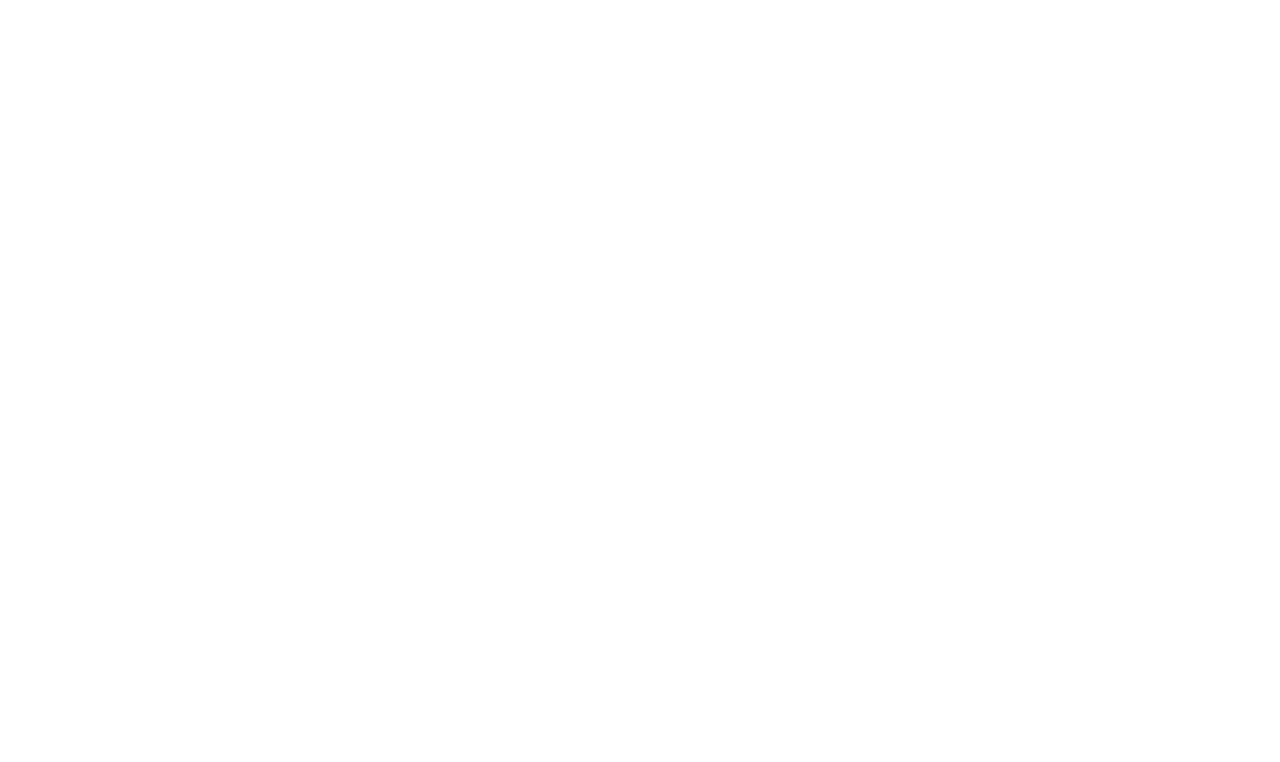
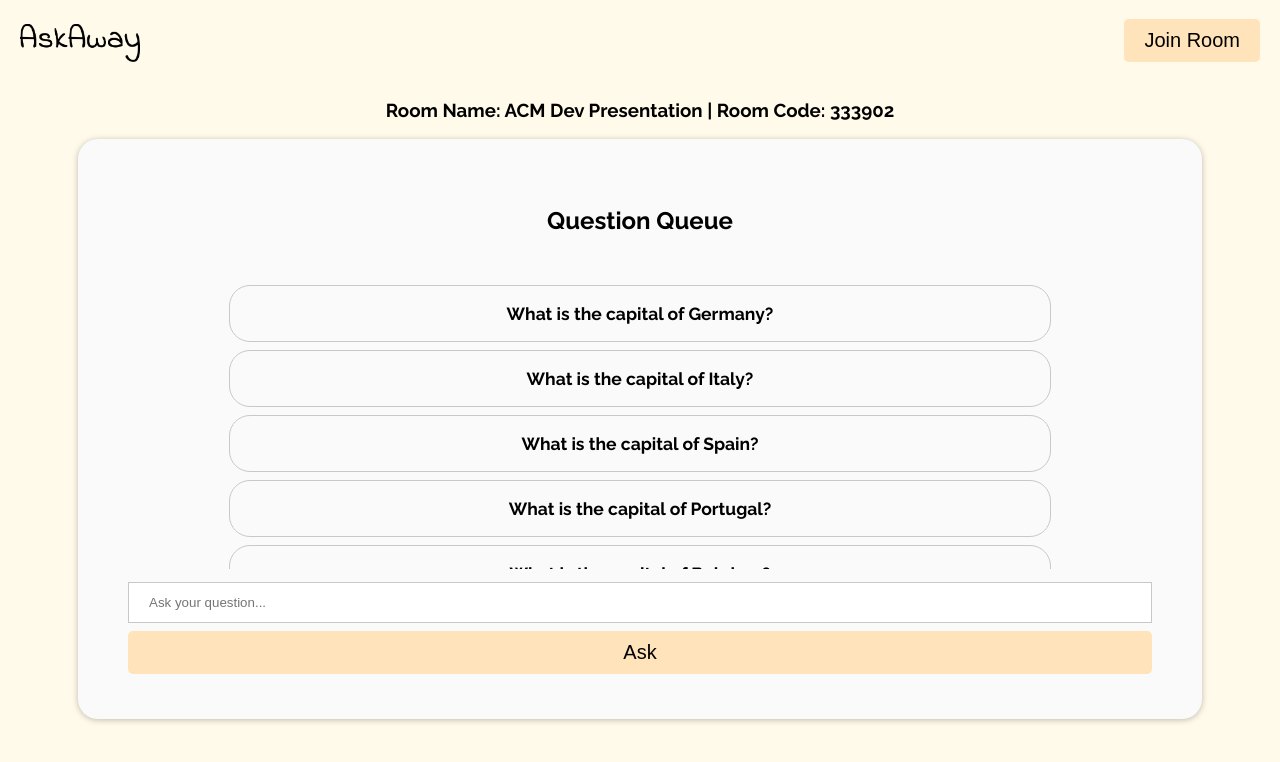
Before and after one commit to acmucsd-projects/hack-team-1-sp22, a React (Create React App) app in the folder client/: page /room in a window 1280 px wide. Before the commit this address had no page. Shown: the top 762 px of the page. Built offline with nearby package versions, Linux system fonts and the light colour scheme.

Commit message:
Added question queue component shell

```diff
--- /dev/null
+++ b/client/src/Pages/QuestionQueue/QuestionQueue.css
@@ -0,0 +1,89 @@
+.question-room {
+    display: flex;
+    flex-direction: column;
+    align-items: center;
+    justify-content: flex-start;
+    height: 90vh;
+    width: 100vw;
+    background-color: #FFFAEA;
+}
+.question-room-header {
+    display: flex;
+    flex-direction: row;
+    align-items: center;
+    justify-content: center;
+    padding: 0px 50px;
+    min-width: 80vw;
+    font-family: 'Raleway', sans-serif;
+}
+
+.question-room-name {
+    align-self: flex-start;
+}
+.question-room-end-button {
+    align-self: flex-end;
+}
+
+.question-room-container {
+    display: flex;
+    flex-direction: column;
+    align-items: center;
+    justify-content: center;
+    background-color: #fafafa;
+    border-radius: 20px;
+    width: 80vw;
+    height: 60vh;
+    box-shadow: 0px 1px 6px rgba(0, 0, 0, 0.25);
+    padding: 50px;
+}
+
+.question-room-questions {
+    margin: auto;
+    display: flex;
+    flex-direction: column;
+    align-items: center;
+    width: 100%;
+    overflow-y: auto;
+    height: 60%;
+}
+
+.question-room-question {
+    font-family: 'Raleway', sans-serif;
+    font-size: 15px;
+    font-weight: normal;
+    width: 80%;
+    text-align: center;
+    outline: 1px solid #C8C8C8;
+    border-radius: 20px;
+    margin: 5px 0;
+}
+
+.create-room-text {
+    display: flex;
+    flex-direction: column;
+    align-items: center;
+}
+
+.create-room-title {
+    font-family: 'Raleway', sans-serif;
+    font-size: 24px;
+    font-weight: bold;
+    width: 80%;
+    text-align: center;
+}
+
+.create-room-form-input {
+    display: flex;
+    flex-direction: column;
+    align-items: stretch;
+    justify-content: center;
+    width: 100%;
+}
+
+input[type=text] {
+    width: 100%;
+    padding: 12px 20px;
+    margin: 8px 0;
+    box-sizing: border-box;
+    border: 1px solid #C8C8C8;
+}
--- /dev/null
+++ b/client/src/Pages/QuestionQueue/QuestionQueue.js
@@ -0,0 +1,51 @@
+import React, {useState} from 'react';
+import './QuestionQueue.css';
+import NavBar from '../../NavBar/NavBar';
+
+const QuestionQueue = () => {
+
+    const sampleQuestions = [
+        "What is the capital of Germany?",
+        "What is the capital of Italy?",
+        "What is the capital of Spain?",
+        "What is the capital of Portugal?",
+        "What is the capital of Belgium?",
+        "What is the capital of Austria?",
+    ]
+
+    const [question, setQuestion] = useState('');
+
+    const sampleCode = 333902;
+    const sampleRoom = "ACM Dev Presentation";
+
+    return (
+        <div>
+            <NavBar text={"Join Room"} link="/" />
+            <div className="question-room">
+                <div className="question-room-header">
+                    <h3 className='question-room-name'>Room Name: {sampleRoom} | Room Code: {sampleCode}</h3>
+                </div>
+
+                <div className='question-room-container'>
+                        <h1 className='create-room-title'>Question Queue</h1>
+                        <div className='question-room-questions'>
+                                {sampleQuestions.map((question, index) => {
+                                    return (
+                                    <div key={index} className='question-room-question'>
+                                        <h3 key={index}>{question}</h3>
+                                    </div>
+                                    )
+                                })}
+                        </div>
+                        <div className='create-room-form-input'>
+                            <input type="text" placeholder="Ask your question..." />
+                            <button className='btn btn-primary'>Ask</button>
+                        </div>
+                </div>
+            </div>
+
+        </div>
+    )
+};
+
+export default QuestionQueue;
--- a/client/src/index.js
+++ b/client/src/index.js
@@ -4,6 +4,7 @@
 
 // pages
 import CreateRoom from "./Pages/CreateRoom/CreateRoom";
+import QuestionQueue from "./Pages/QuestionQueue/QuestionQueue";
 
 const root = ReactDOM.createRoot(
   document.getElementById("root")
@@ -12,6 +13,7 @@
   <BrowserRouter>
     <Routes>
       <Route path="/" element={<CreateRoom/>} />
+      <Route path="/room" element={<QuestionQueue/>} />
     </Routes>
   </BrowserRouter>
 );
```
